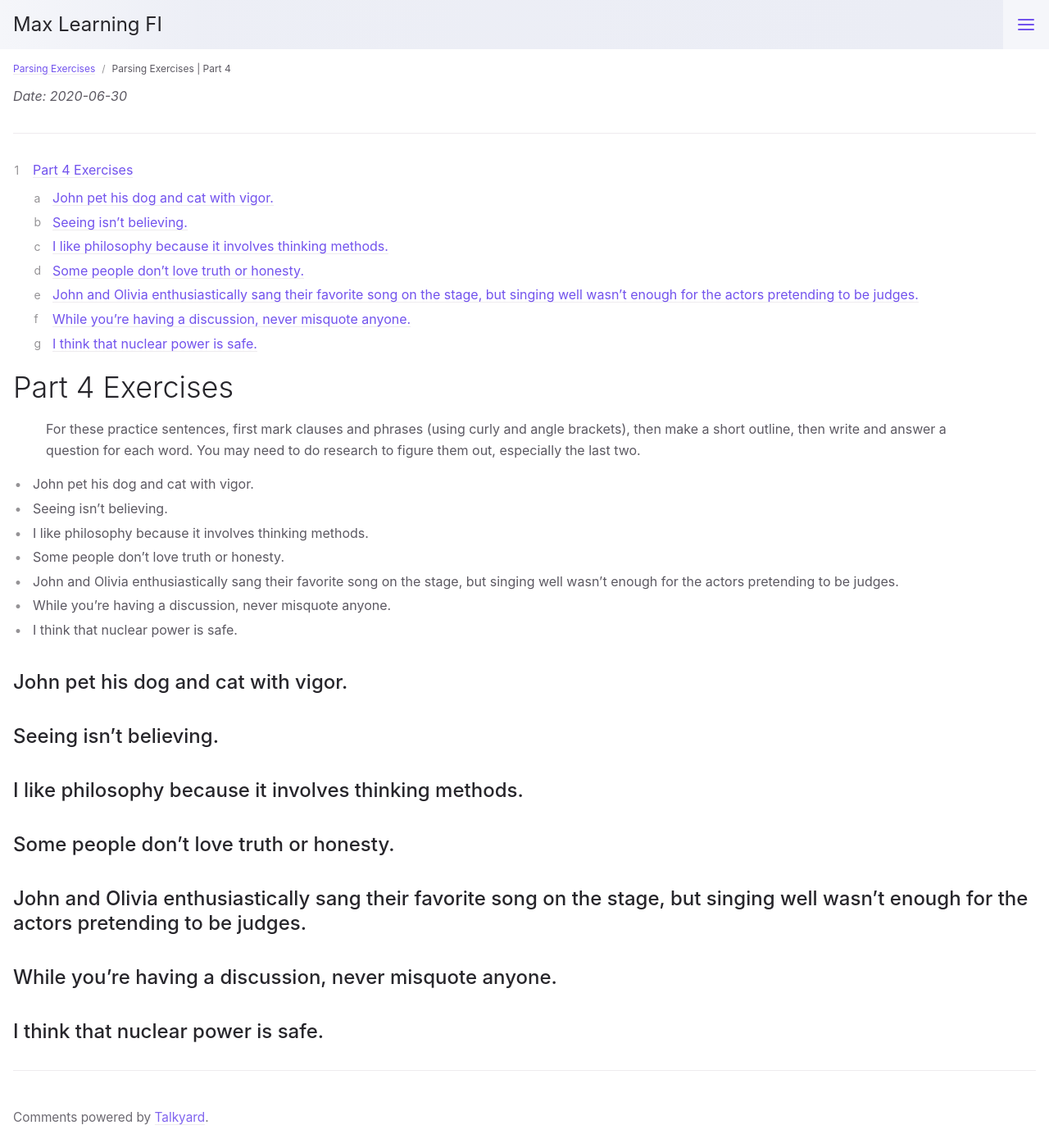
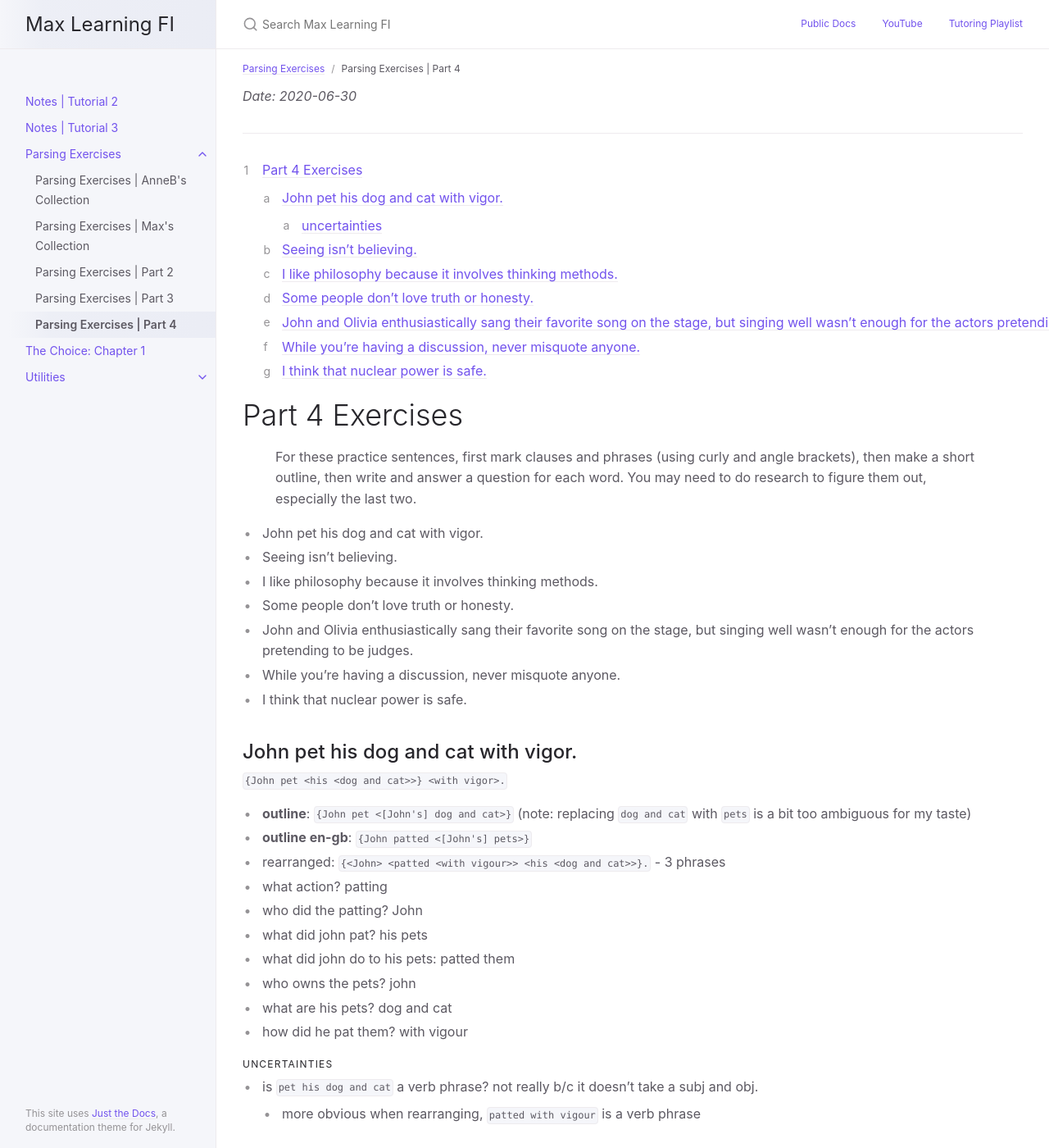
Before and after one commit to curi/fi, a Jekyll site: the page built from docs/ex-parsing/04-ex.md, in a window 1280 px wide and 1400 px high. Shown: the whole window at 82% size. Built offline with Jekyll 4.4.1, drawn with Linux system fonts in a browser that asks for light colours; some of the changed text lies outside the part shown.

Commit message:
fix layout so it's nicer when wide

```diff
--- a/docs/_layouts/default.html
+++ b/docs/_layouts/default.html
@@ -254,7 +254,7 @@ const treeToMmd = (tree) => {
     const _nodeName = (nName || 'r');
 
     const childLinks = t.cs.map((child, i) => {
-      return `${_nodeName} --- ${inner(child, [_nodeName, i.toString()].join('.'))}`
+      return `${_nodeName} --- ${inner(child, [_nodeName, i.toString()].join('-'))}`
     })
 
     if (t.n.replace(/ /g, '') === '') {
@@ -263,7 +263,7 @@ const treeToMmd = (tree) => {
 
     /* hack to draw lots of subgraphs to maintain ordering of children */
     t.groupInfo = t.groupInfo ? t.groupInfo : '#nbsp;';
-    const subGraphInfo = `subgraph sg.${_nodeName} ["${t.groupInfo}"]`;
+    const subGraphInfo = `subgraph sg-${_nodeName} ["${t.groupInfo}"]`;
 
     const afterNodeData = t.cs.length > 0 ? `${subGraphInfo}
 ${childLinks.join('\n')}
--- a/docs/_sass/layout.scss
+++ b/docs/_sass/layout.scss
@@ -19,7 +19,12 @@
   }
 
   @include mq(lg) {
-    width: calc((100% - #{$nav-width + $content-width}) / 2 + #{$nav-width});
+    width: calc((100% - #{$nav-width + $content-width-lg}) / 2 + #{$nav-width});
+    min-width: $nav-width;
+  }
+
+  @include mq(xl) {
+    width: calc((100% - #{$nav-width + $content-width-wide}) / 2 + #{$nav-width});
     min-width: $nav-width;
   }
 }
@@ -32,8 +37,17 @@
   }
 
   @include mq(lg) {
+    max-width: $content-width-lg;
+    margin-left: $nav-width;
+    // calc(
+    //   (100% - #{$nav-width + $content-width-lg}) / 2 + #{$nav-width}
+    // ));
+  }
+
+  @include mq(xl) {
+    max-width: $content-width-wide;
     margin-left: calc(
-      (100% - #{$nav-width + $content-width}) / 2 + #{$nav-width}
+      (100% - #{$nav-width + $content-width-wide}) / 2 + #{$nav-width}
     );
   }
 }
--- a/docs/_sass/support/_variables.scss
+++ b/docs/_sass/support/_variables.scss
@@ -110,6 +110,7 @@ $border-color: $grey-lt-100 !default;
 // Grid system
 //
 
+$xl-width: 1700px;
 $gutter-spacing: $sp-6 !default;
 $gutter-spacing-sm: $sp-4 !default;
 $nav-width: 264px !default;
@@ -117,7 +118,9 @@ $nav-width-md: 248px !default;
 $nav-list-item-height: $sp-6 !default;
 $nav-list-item-height-sm: $sp-8 !default;
 $nav-list-expander-right: true;
-$content-width: 1700px !default;
+$content-width: 800px !default;
+$content-width-lg: $xl-width - $nav-width;
+$content-width-wide: $xl-width - $nav-width;
 $header-height: 60px !default;
 $search-results-width: $content-width - $nav-width !default;
 $transition-duration: 400ms;
@@ -131,5 +134,5 @@ $media-queries: (
   sm: 500px,
   md: $content-width,
   lg: $content-width + $nav-width,
-  xl: 1400px,
+  xl: 1700px,
 ) !default;
--- a/docs/ex-parsing/04-ex.md
+++ b/docs/ex-parsing/04-ex.md
@@ -22,9 +22,34 @@ date: 2020-06-30
 
 ## John pet his dog and cat with vigor.
 
+`{John pet <his <dog and cat>>} <with vigor>.`
+
+* **outline**: `{John pet <[John's] dog and cat>}` (note: replacing `dog and cat` with `pets` is a bit too ambiguous for my taste)
+* **outline en-gb**: `{John patted <[John's] pets>}`
+* rearranged: `{<John> <patted <with vigour>> <his <dog and cat>>}.` - 3 phrases
+* what action? patting
+* who did the patting? John
+* what did john pat? his pets
+* what did john do to his pets: patted them
+* who owns the pets? john
+* what are his pets? dog and cat
+* how did he pat them? with vigour
+
+#### uncertainties
+
+* is `pet his dog and cat` a verb phrase? not really b/c it doesn't take a subj and obj.
+  * more obvious when rearranging, `patted with vigour` is a verb phrase
 
 ## Seeing isn’t believing.
 
+`{<Seeing> <[is not]> <believing>}`
+
+* **outline**: `{<Seeing> <[is not]> <believing>}` -- just the same as the sentence w/ `[is not]`?
+  * 3 phrases
+* what is the action? equivalence (or lack thereof)
+* how is action modified? negation: `not`
+* what is the subject? seeing
+* what is not equivalent to seeing? believing
 
 ## I like philosophy because it involves thinking methods.
 
```
Also changed, not shown: docs/ex-parsing/collection-max.md (+1 -1 lines), docs/assets/js/vendor/mermaid.min.js, 1 other file.
